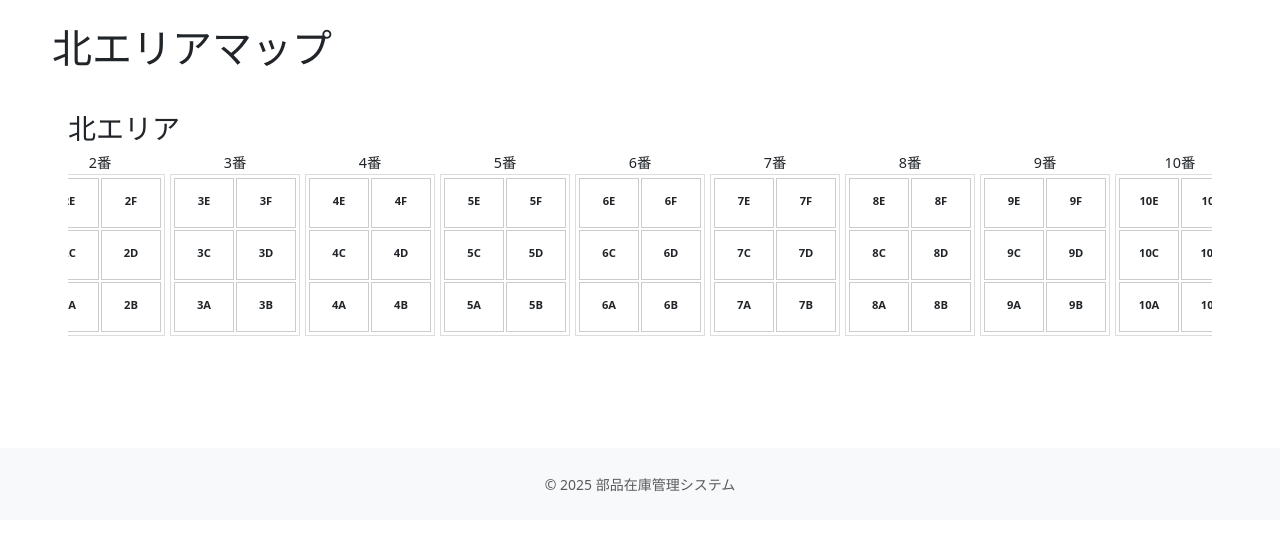
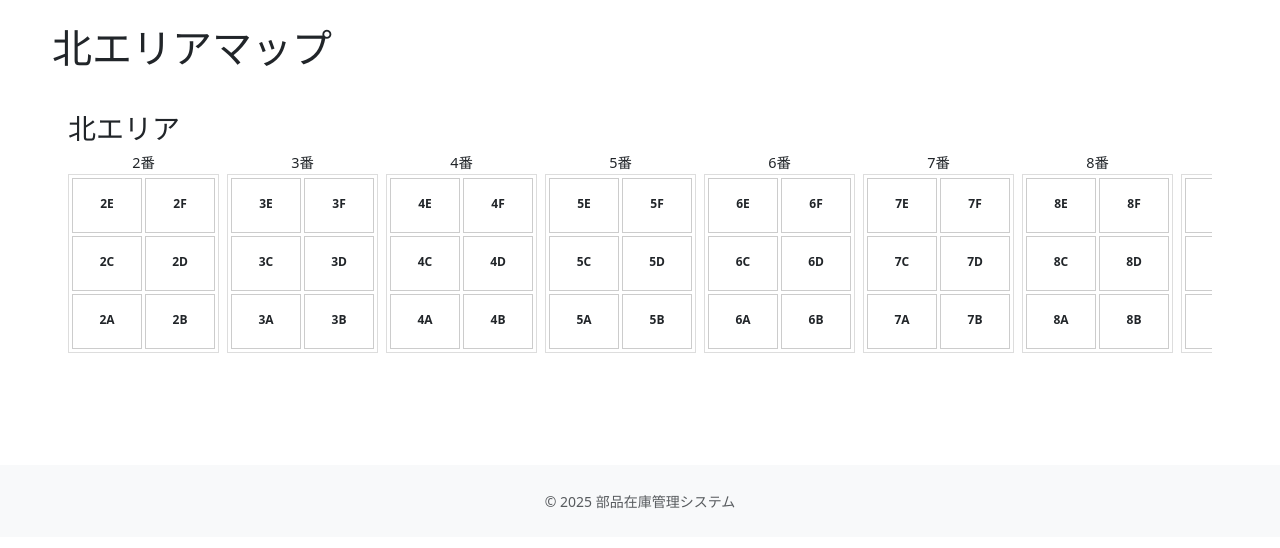
Before and after one commit to ko-matsushita2404/inventory-dashboard, a Flask app: page /map/north_area in a window 1280 px wide. Shown: the part 76-624 px from the top of the page. Run offline with Flask 3, Linux system fonts and the light colour scheme; the visitor is signed in with stand-in values (Sample User, id 1); data that the repository does not hold is empty; parts of the project's set-up code (start-up, migrations or seed data) failed here and were passed over.

Commit message:
Add files via upload

```diff
--- a/static/css/map_styles.css
+++ b/static/css/map_styles.css
@@ -21,43 +21,45 @@
     gap: 5px;
 }
 
-.large-area-wrapper {
+/* --- Map Layout --- */
+.small-area-container, .large-area-wrapper {
     display: flex;
-    flex-wrap: nowrap; /* 全ての棚を一行に強制する */
-    justify-content: center; /* 中央揃え */
-    gap: 5px; /* 棚と棚の間のスペースを詰める */
+    flex-wrap: nowrap; /* Force single line */
+    justify-content: flex-start; /* Align to the left */
+    gap: 8px; /* Space between shelf blocks */
     width: 100%;
+    overflow-x: auto; /* Allow horizontal scroll ONLY if it overflows */
+    padding-bottom: 10px;
 }
 
 .south-area-wrapper {
     flex-direction: row-reverse;
 }
 
-.shelf-block-wrapper {
-    margin: 0;
-    padding: 0;
-    flex-shrink: 1; /* コンテンツがはみ出る場合に縮小を許可 */
+.shelf-block-wrapper, .small-area-side {
+    flex-shrink: 0; /* Prevent blocks from shrinking */
 }
 
-.shelf-block-wrapper > h4 {
+.shelf-block-wrapper > h4, .small-area-side > h4 {
     text-align: center;
     font-size: 0.9em;
     margin-bottom: 3px;
 }
 
-.shelf-block {
+.shelf-block, .small-area-row-grid {
     display: grid;
-    grid-template-columns: repeat(2, 60px); /* セルの幅に合わせて2列に */
-    gap: 2px; /* セル間のスペースを詰める */
+    grid-template-columns: repeat(2, 70px); /* 2 columns */
+    gap: 3px;
     border: 1px solid #ddd;
     padding: 3px;
 }
 
+/* --- Cell and Font Styles --- */
 .grid-cell {
-    width: 60px; /* 幅を狭くする */
-    height: 50px; /* 高さを調整 */
+    width: 70px;
+    height: 55px;
     border: 1px solid #ccc;
-    padding: 3px; /* パディングを調整 */
+    padding: 3px;
     text-align: center;
     cursor: pointer;
     transition: background-color 0.3s;
@@ -77,14 +79,14 @@
 
 .zone-name {
     font-weight: bold;
-    font-size: 0.7em; /* 名称のフォントを調整 */
+    font-size: 0.75em;
     display: block;
     margin-bottom: 2px;
     white-space: nowrap;
 }
 
 .product-numbers {
-    font-size: 0.6em; /* 製番のフォントをさらに小さくする */
+    font-size: 0.65em; /* Final font size reduction */
     color: #555;
     display: block;
     white-space: nowrap;
@@ -92,10 +94,17 @@
     text-overflow: ellipsis;
 }
 
-/* --- Drag and Drop Enhancement --- */
-.modal.is-dragging {
-    opacity: 0.2; /* Make the modal semi-transparent */
-    pointer-events: none; /* Allow mouse events to pass through to the map below */
+/* --- Drag and Drop --- */
+.production-draggable {
+    cursor: grab;
+}
+.production-draggable:active {
+    cursor: grabbing;
+}
+
+/* Hide modal and backdrop during drag */
+.modal.dnd-hide, .modal-backdrop.dnd-hide {
+    display: none !important;
 }
 
 /* Production number link style */
--- a/static/js/map.js
+++ b/static/js/map.js
@@ -98,18 +98,29 @@ document.addEventListener('DOMContentLoaded', function () {
                             e.dataTransfer.setData('text/plain', JSON.stringify({ productionNo: prodNo, originalLocation: originalLocation }));
                             e.dataTransfer.effectAllowed = 'move';
 
-                            // Make the modal transparent and pass events through
+                            // Hide modal and its backdrop using a CSS class
                             const modalElement = document.getElementById('locationModal');
-                            modalElement.classList.add('is-dragging');
+                            const backdrop = document.querySelector('.modal-backdrop');
+                            modalElement.classList.add('dnd-hide');
+                            if (backdrop) {
+                                backdrop.classList.add('dnd-hide');
+                            }
                         });
 
                         draggable.addEventListener('dragend', function (e) {
-                            // Restore the modal
+                            // Always make the modal and backdrop visible again after drag ends
                             const modalElement = document.getElementById('locationModal');
-                            modalElement.classList.remove('is-dragging');
+                            const backdrop = document.querySelector('.modal-backdrop');
+                            modalElement.classList.remove('dnd-hide');
+                            if (backdrop) {
+                                backdrop.classList.remove('dnd-hide');
+                            }
 
-                            // If the drop was not successful, the modal should reappear.
-                            // If it was successful, the page will reload anyway.
+                            // If drop was successful, the page reloads anyway.
+                            // If cancelled, we need to re-show the modal that was hidden.
+                            if (e.dataTransfer.dropEffect === 'none') {
+                                locationModal.show();
+                            }
                         });
                     });
 
```
